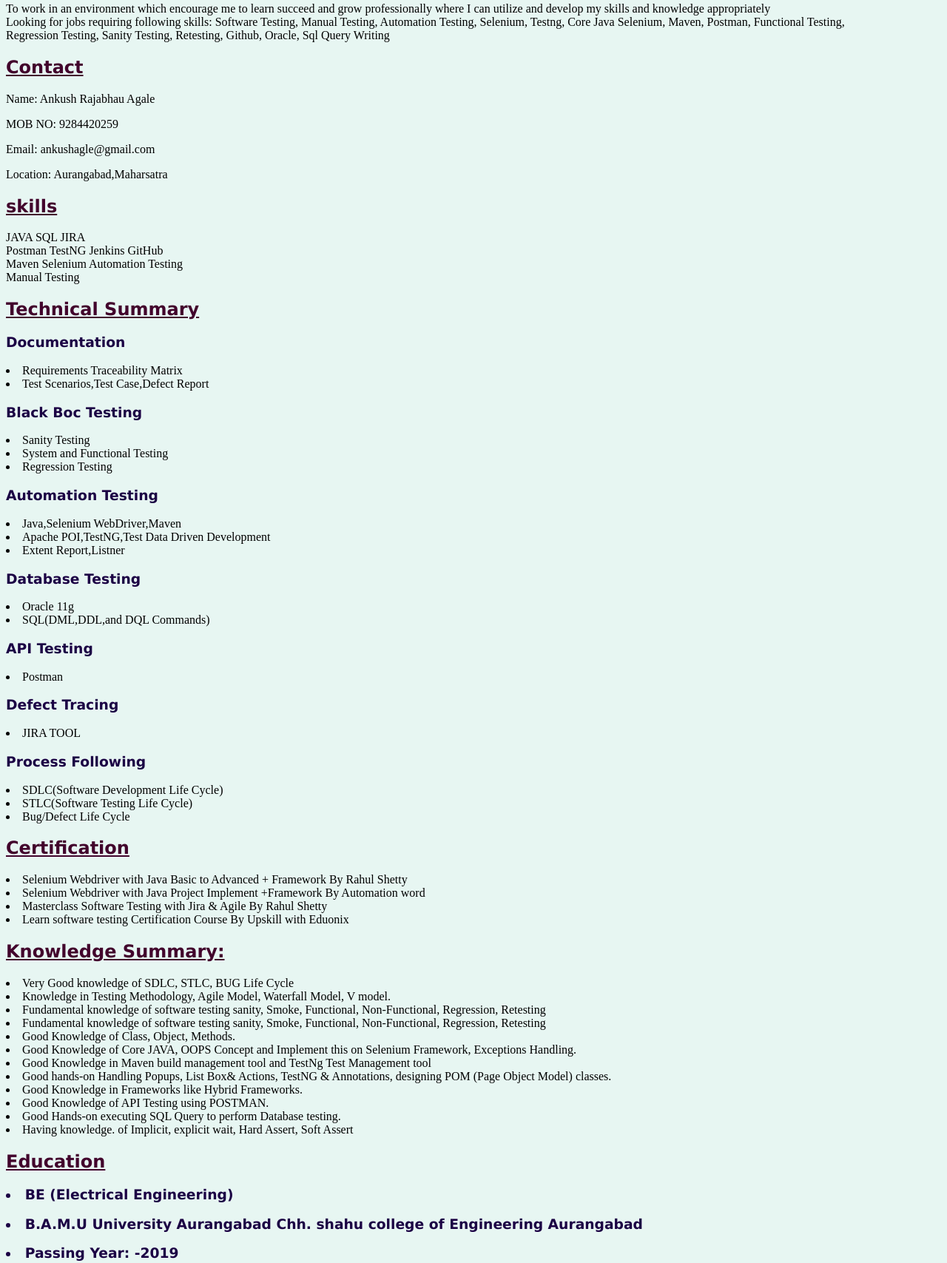
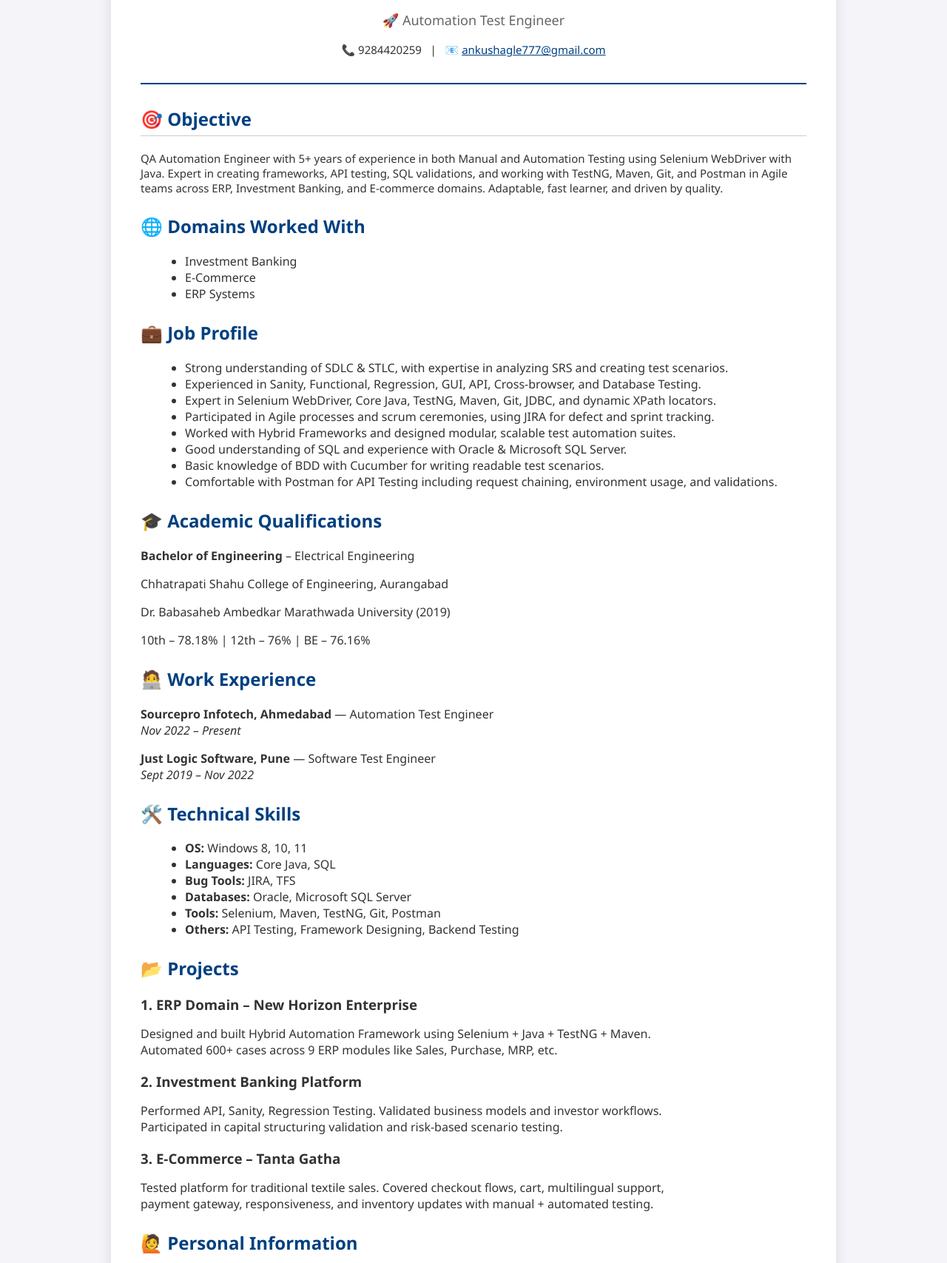
Before and after one commit to AgalePatil/Ankush_resume, a plain HTML site: page resume.html in a window 1280 px wide. Shown: the part 126-1833 px from the top of the page at 74% size. Drawn offline with Linux system fonts and the light colour scheme.

Commit message:
Update resume.html
Updated

```diff
--- a/resume.html
+++ b/resume.html
@@ -1,106 +1,126 @@
 <!DOCTYPE html>
-<html lang="en" dir="ltr">
+<html lang="en">
 <head>
-    <meta charset="utf-8">
-    <title>ANKUSH AGALE RESUME</title>
-  <link rel="stylesheet" href="style.css">
-  <link rel="icon" href="favicon.ico">
+  <meta charset="UTF-8">
+  <title>Ankush Agle - Automation Test Engineer</title>
 </head>
-  <body>
-    <h1 class="MY"> <center> RESUME</h1>
-      <h2>Objectives</h2>
-      <div class="Objectives">
-        <p>To work in an environment which encourage me to learn succeed and grow professionally where I can utilize and develop my skills and knowledge appropriately<br> Looking for jobs requiring following skills: Software Testing, Manual Testing, Automation Testing, Selenium, Testng, Core Java Selenium, Maven, Postman, Functional Testing, <br>Regression Testing, Sanity Testing, Retesting, Github, Oracle, Sql Query Writing</p>
+<body style="font-family: 'Segoe UI', Tahoma, Geneva, Verdana, sans-serif; margin: 0; padding: 0; background-color: #f4f4f9; color: #333;">
+
+  <div style="max-width: 900px; margin: 40px auto; background: #ffffff; padding: 40px; border-radius: 12px; box-shadow: 0 8px 20px rgba(0, 0, 0, 0.1);">
+
+    <!-- Header -->
+    <div style="text-align: center; border-bottom: 2px solid #004080; padding-bottom: 20px;">
+      <h1 style="font-size: 32px; color: #004080; margin: 0;">Ankush Agle</h1>
+      <p style="font-size: 18px; color: #666;">🚀 Automation Test Engineer</p>
+      <p style="font-size: 15px;">📞 9284420259 &nbsp; | &nbsp; 📧 <a href="mailto:ankushagle777@gmail.com" style="color: #004080;">ankushagle777@gmail.com</a></p>
     </div>
 
-      <h2>Contact</h2>
-      <div class="Contact">
-        <p><span>Name:</span>   Ankush Rajabhau Agale</p>
-        <p><span>MOB NO:</span>   9284420259</p>
-        <p><span>Email:</span>   ankushagle@gmail.com</p>
-        <p><span>Location:</span>  Aurangabad,Maharsatra</p>
-      </div>
-      <h2>skills</h2>
-      <div class="skills">
-        <p><span> JAVA</span><span> SQL</span><span>
+    <!-- Objective -->
+    <section style="margin-top: 30px;">
+      <h2 style="color: #004080; border-bottom: 1px solid #ccc; padding-bottom: 6px;">🎯 Objective</h2>
+      <p style="font-size: 15px;">
+        QA Automation Engineer with 5+ years of experience in both Manual and Automation Testing using Selenium WebDriver with Java.
+        Expert in creating frameworks, API testing, SQL validations, and working with TestNG, Maven, Git, and Postman in Agile teams across ERP, Investment Banking, and E-commerce domains.
+        Adaptable, fast learner, and driven by quality.
+      </p>
+    </section>
 
-           JIRA</span><br><span>Postman</span><span>   TestNG</span> <span>   Jenkins</span>
-<span>GitHub</span><br><span>  Maven</span><span>  Selenium</span>
-<span> Automation Testing</span><br>
+    <!-- Domains -->
+    <section style="margin-top: 25px;">
+      <h2 style="color: #004080;">🌐 Domains Worked With</h2>
+      <ul style="margin-left: 20px;">
+        <li>Investment Banking</li>
+        <li>E-Commerce</li>
+        <li>ERP Systems</li>
+      </ul>
+    </section>
 
-<span>Manual Testing</span>
-<h2>Technical Summary</h2>
-  </div>
-<div class="tech">
+    <!-- Job Profile -->
+    <section style="margin-top: 25px;">
+      <h2 style="color: #004080;">💼 Job Profile</h2>
+      <ul style="margin-left: 20px;">
+        <li>Strong understanding of SDLC & STLC, with expertise in analyzing SRS and creating test scenarios.</li>
+        <li>Experienced in Sanity, Functional, Regression, GUI, API, Cross-browser, and Database Testing.</li>
+        <li>Expert in Selenium WebDriver, Core Java, TestNG, Maven, Git, JDBC, and dynamic XPath locators.</li>
+        <li>Participated in Agile processes and scrum ceremonies, using JIRA for defect and sprint tracking.</li>
+        <li>Worked with Hybrid Frameworks and designed modular, scalable test automation suites.</li>
+        <li>Good understanding of SQL and experience with Oracle & Microsoft SQL Server.</li>
+        <li>Basic knowledge of BDD with Cucumber for writing readable test scenarios.</li>
+        <li>Comfortable with Postman for API Testing including request chaining, environment usage, and validations.</li>
+      </ul>
+    </section>
 
-  <h3>Documentation</h3>
-  <li>Requirements Traceability Matrix</li>
-  <li>Test Scenarios,Test Case,Defect Report</li>
+    <!-- Academic Qualifications -->
+    <section style="margin-top: 25px;">
+      <h2 style="color: #004080;">🎓 Academic Qualifications</h2>
+      <p><strong>Bachelor of Engineering</strong> – Electrical Engineering</p>
+      <p>Chhatrapati Shahu College of Engineering, Aurangabad</p>
+      <p>Dr. Babasaheb Ambedkar Marathwada University (2019)</p>
+      <p>10th – 78.18% | 12th – 76% | BE – 76.16%</p>
+    </section>
 
-    <h3>Black Boc Testing</h3>
-    <li>Sanity Testing</li>
-    <li>System and Functional Testing</li>
-      <li>Regression Testing</li>
-      <h3>Automation Testing</h3>
-      <li>Java,Selenium WebDriver,Maven</li>
-      <li>Apache POI,TestNG,Test Data Driven Development</li>
-      <li>Extent Report,Listner</li>
-      <h3>Database Testing</h3>
-      <li>Oracle 11g </li>
-      <li>SQL(DML,DDL,and DQL Commands)</li>
-      <h3>API Testing</h3>
-      <li>Postman</li>
-      <h3>Defect Tracing</h3>
-      <li>JIRA TOOL</li>
-      <h3>Process Following</h3>
-      <li>SDLC(Software Development Life Cycle) </li>
-      <li>STLC(Software Testing Life Cycle)</li>
-      <li>Bug/Defect Life Cycle</li>
+    <!-- Experience -->
+    <section style="margin-top: 25px;">
+      <h2 style="color: #004080;">🧑‍💻 Work Experience</h2>
+      <p><strong>Sourcepro Infotech, Ahmedabad</strong> — Automation Test Engineer<br>
+      <em>Nov 2022 – Present</em></p>
 
+      <p><strong>Just Logic Software, Pune</strong> — Software Test Engineer<br>
+      <em>Sept 2019 – Nov 2022</em></p>
+    </section>
+
+    <!-- Technical Skills -->
+    <section style="margin-top: 25px;">
+      <h2 style="color: #004080;">🛠️ Technical Skills</h2>
+      <ul style="margin-left: 20px;">
+        <li><strong>OS:</strong> Windows 8, 10, 11</li>
+        <li><strong>Languages:</strong> Core Java, SQL</li>
+        <li><strong>Bug Tools:</strong> JIRA, TFS</li>
+        <li><strong>Databases:</strong> Oracle, Microsoft SQL Server</li>
+        <li><strong>Tools:</strong> Selenium, Maven, TestNG, Git, Postman</li>
+        <li><strong>Others:</strong> API Testing, Framework Designing, Backend Testing</li>
+      </ul>
+    </section>
+
+    <!-- Projects -->
+    <section style="margin-top: 25px;">
+      <h2 style="color: #004080;">📂 Projects</h2>
+
+      <h3 style="margin-bottom: 5px;">1. ERP Domain – New Horizon Enterprise</h3>
+      <p>Designed and built Hybrid Automation Framework using Selenium + Java + TestNG + Maven.<br>
+      Automated 600+ cases across 9 ERP modules like Sales, Purchase, MRP, etc.</p>
+
+      <h3 style="margin-bottom: 5px;">2. Investment Banking Platform</h3>
+      <p>Performed API, Sanity, Regression Testing. Validated business models and investor workflows.<br>
+      Participated in capital structuring validation and risk-based scenario testing.</p>
+
+      <h3 style="margin-bottom: 5px;">3. E-Commerce – Tanta Gatha</h3>
+      <p>Tested platform for traditional textile sales. Covered checkout flows, cart, multilingual support,<br>
+      payment gateway, responsiveness, and inventory updates with manual + automated testing.</p>
+    </section>
+
+    <!-- Personal Info -->
+    <section style="margin-top: 25px;">
+      <h2 style="color: #004080;">🙋 Personal Information</h2>
+      <ul style="margin-left: 20px;">
+        <li><strong>Full Name:</strong> Ankush Rajabhau Agle</li>
+        <li><strong>DOB:</strong> 21 Feb 1997</li>
+        <li><strong>Phone:</strong> +91 9284420259</li>
+        <li><strong>Email:</strong> ankushagle777@gmail.com</li>
+        <li><strong>Permanent Address:</strong> Tondoli, Paithan, Aurangabad 431105</li>
+        <li><strong>Current Address:</strong> Balaji PG, Thaltej, Ahmedabad</li>
+        <li><strong>Languages Known:</strong> English, Marathi, Hindi</li>
+      </ul>
+    </section>
+
+    <!-- Declaration -->
+    <section style="margin-top: 30px; text-align: left;">
+      <p>I hereby declare that the above details are true to the best of my knowledge and belief.</p>
+      <p style="margin-top: 40px;">Date: /07/2025</p>
+      <p>Place: Ahmedabad</p>
+      <p style="text-align: right; font-weight: bold;">Ankush Agle</p>
+    </section>
 
   </div>
-
-<div class="certification">
-  <h2>Certification</h2>
-
-  <li>Selenium Webdriver with Java Basic to Advanced + Framework By Rahul Shetty</li>
-  <li>Selenium Webdriver with Java Project Implement +Framework By Automation word</li>
-  <li>Masterclass Software Testing with Jira & Agile By Rahul Shetty</li>
-  <li>Learn software testing Certification Course By Upskill with Eduonix</li>
-
-</div>
-
-<div class="Knowledge Summary">
-  <h2>Knowledge Summary:</h2>
-  <li>Very Good knowledge of SDLC, STLC, BUG Life Cycle</li>
-  <li>Knowledge in Testing Methodology, Agile Model, Waterfall Model, V model.</li>
-  <li>Fundamental knowledge of software testing sanity, Smoke, Functional, Non-Functional, Regression, Retesting</li>
-  <li>Fundamental knowledge of software testing sanity, Smoke, Functional, Non-Functional, Regression, Retesting</li>
-  <li>Good Knowledge of Class, Object, Methods.</li>
-  <li>Good Knowledge of Core JAVA, OOPS Concept and Implement this on Selenium Framework, Exceptions Handling.</li>
-  <li>Good Knowledge in Maven build management tool and TestNg Test Management tool</li>
-  <li>Good hands-on Handling Popups, List Box& Actions, TestNG & Annotations, designing POM (Page Object Model) classes.</li>
-  <li>Good Knowledge in Frameworks like Hybrid Frameworks.</li>
-  <li>Good Knowledge of API Testing using POSTMAN.</li>
-  <li>Good Hands-on executing SQL Query to perform Database testing.</li>
-  <li>Having knowledge. of Implicit, explicit wait, Hard Assert, Soft Assert</li>
-
-</div>
-<div class="Education">
-  <h2>Education</h2>
-  <h3><li>BE (Electrical Engineering)</li></h3>
-  <h3><li>B.A.M.U University Aurangabad
-Chh. shahu college of Engineering Aurangabad</li></h3>
-  <h3><li>Passing Year: -2019</li></h3>
-</div>
-<div class="Language">
-  <h2>Language</h2><br>
-  <p>English, Hindi, Marathi</p>
-
-
-
-</div>
-
-
 </body>
 </html>
```
Lines whose indentation alone changed are shown as unchanged.
